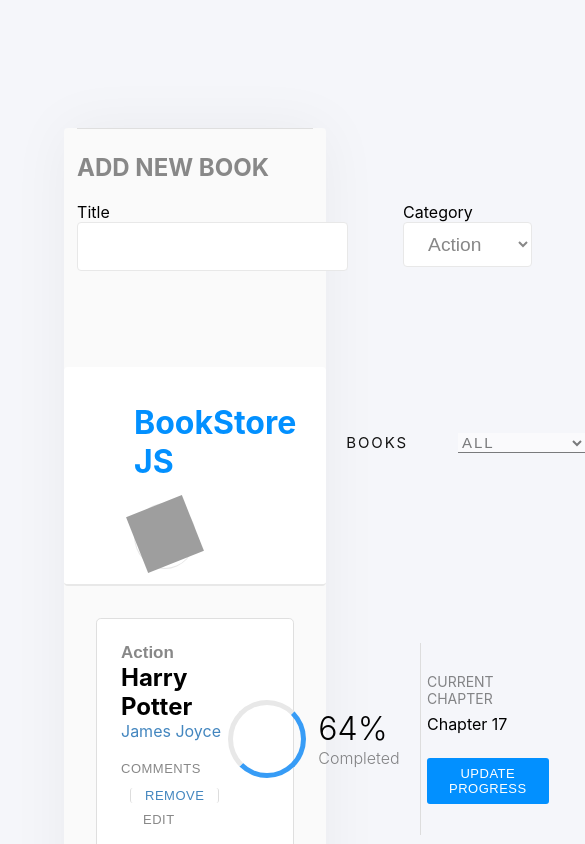
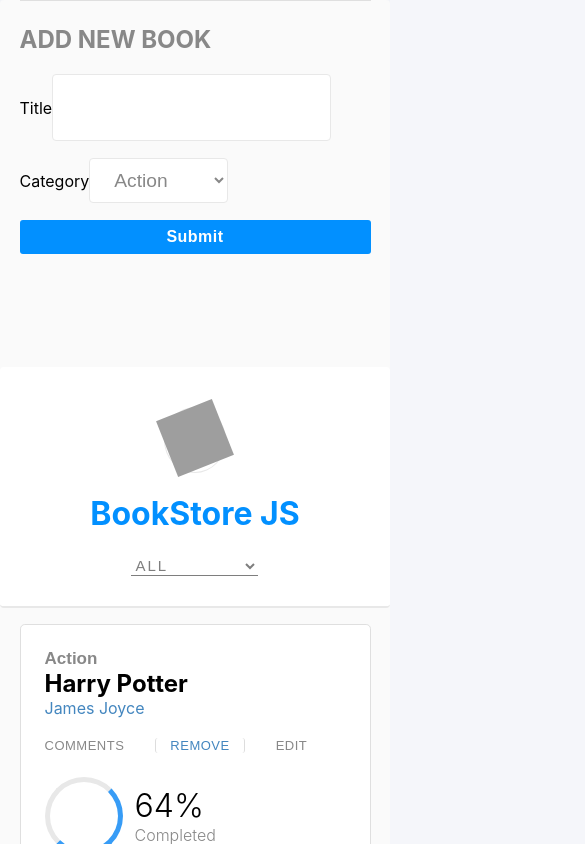
Before and after one commit to luisvinicius09/bookstoreRedux, a React (Create React App) app: page / in a window 390 px wide. Shown: the top 844 px of the page, 585 px wide, since content can reach past the window. Built offline with nearby package versions, Linux system fonts and the light colour scheme; grey boxes are pictures that could not be loaded.

Commit message:
Add responsiveness

```diff
--- a/src/index.scss
+++ b/src/index.scss
@@ -310,3 +310,115 @@
     }
   }
 }
+
+@media only screen and (max-width: 900px) {
+  .title {
+    display: flex;
+    flex-direction: column;
+
+    .books {
+      display: none;
+    }
+
+    .categories {
+      align-self: flex-start;
+    }
+  }
+
+  .book-container {
+    .left-center {
+      flex-direction: column;
+      flex-basis: 70% !important;
+      border-right: 1px solid #ddd;
+
+      #center {
+        justify-content: flex-start !important;
+        padding-top: 16px;
+        border: none !important;
+      }
+    }
+
+    #right {
+      padding-left: 10%;
+    }
+  }
+
+  .main-form {
+    input {
+      flex-basis: 36% !important;
+      margin-right: 20px !important;
+    }
+
+    select {
+      flex-basis: 26% !important;
+      margin-right: 20px !important;
+    }
+
+    button {
+      flex-basis: 33% !important;
+    }
+  }
+}
+
+@media only screen and (max-width: 768px) {
+  .book-container {
+    flex-direction: column;
+  }
+
+  .left-center {
+    flex-direction: row !important;
+    width: 100%;
+    border: none !important;
+    border-bottom: 1px solid #ddd !important;
+    padding-bottom: 17px;
+  }
+
+  #right {
+    padding: 17px 0 0 !important;
+    display: flex;
+    flex-direction: column;
+    justify-content: center;
+    align-self: flex-start;
+  }
+
+  .main-form {
+    flex-direction: column;
+
+    input,
+    select {
+      margin: 0 0 17px !important;
+      padding: 10px;
+    }
+
+    button {
+      padding: 15px !important;
+    }
+  }
+}
+
+@media only screen and (max-width: 576px) {
+  #root {
+    padding: 0;
+  }
+
+  header {
+    flex-flow: column-reverse !important;
+    padding: 20px 0 30px !important;
+
+    .categories {
+      align-self: center !important;
+    }
+
+    .imgHeader {
+      margin: 20px auto 0;
+    }
+  }
+
+  .book-section {
+    padding: 1em !important;
+
+    .left-center {
+      flex-direction: column !important;
+    }
+  }
+}
```
